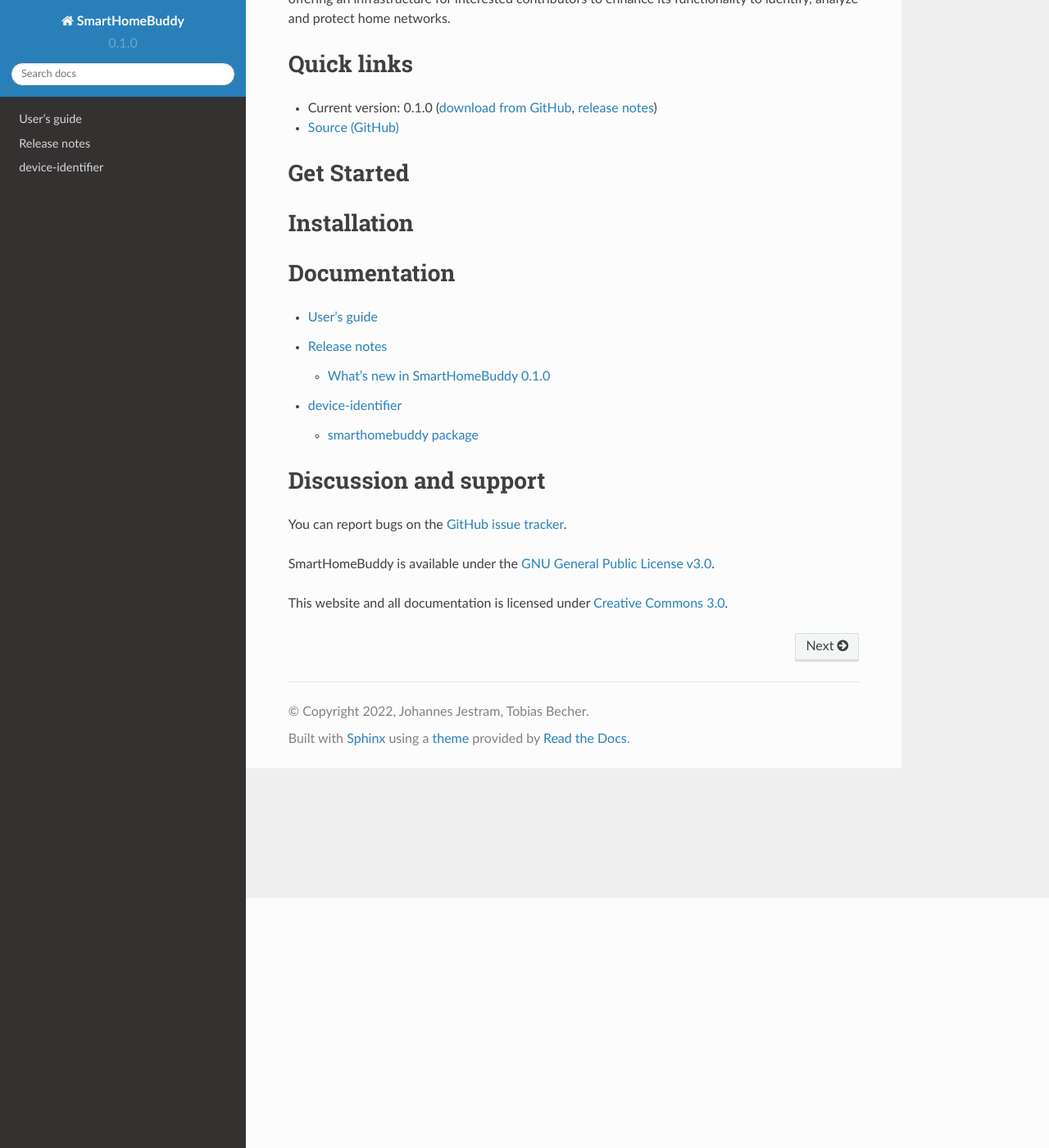
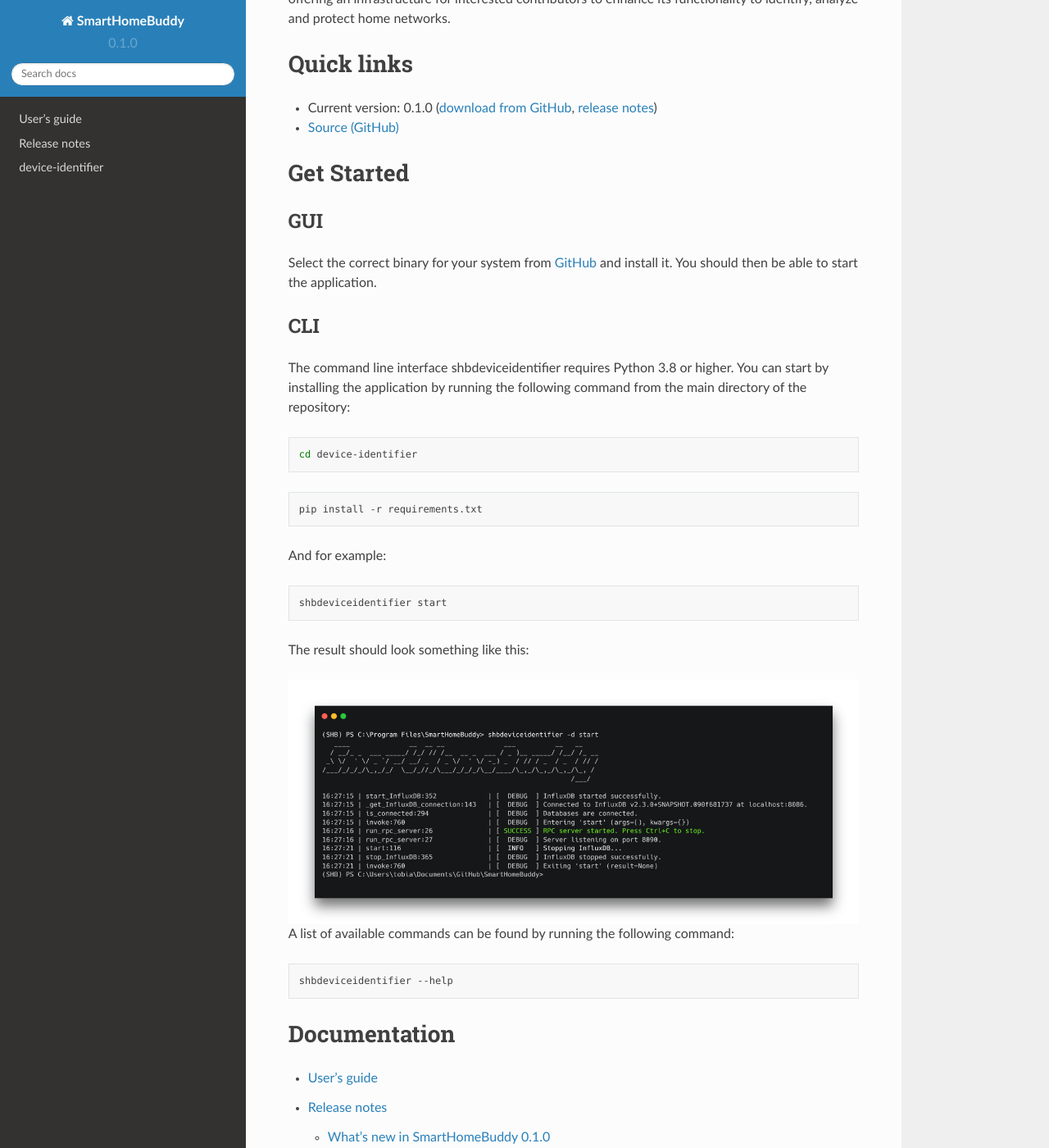
Before and after one commit to jo-jstrm/SmartHomeBuddy, a Sphinx documentation site: the page built from docs/source/index.rst, in a window 1280 px wide and 1400 px high, scrolled down 305 px. Shown: the whole window at 82% size. Built offline with Sphinx 7.4.7 and the Read the Docs theme 2.0.0, drawn with Linux system fonts in a browser that asks for light colours; pages that are not in the unit, such as notebooks, are missing from menus; comment, search, counter and statistics services are not loaded.

Commit message:
added short Get Started section

```diff
--- a/docs/source/_static/custom.css
+++ b/docs/source/_static/custom.css
@@ -0,0 +1,23 @@
+/* Copy buttons */
+button.copybtn {
+    webkit-transition: opacity .3s ease-in-out;
+    -o-transition: opacity .3s ease-in-out;
+    transition: opacity .3s ease-in-out;
+    opacity: 0;
+    padding: 2px 6px;
+    position: absolute;
+    right: 4px;
+    top: 4px;
+}
+
+div.highlight:hover .copybtn, div.highlight .copybtn:focus {
+    opacity: .3;
+}
+
+div.highlight .copybtn:hover {
+    opacity: 1;
+}
+
+div.highlight {
+    position: relative;
+}
--- /dev/null
+++ b/docs/source/_static/custom.js
@@ -0,0 +1,25 @@
+function addCopyButtonToCode() {
+// get all code elements
+    var allCodeBlocksElements = $("div.highlight pre");
+
+// For each element, do the following steps
+    allCodeBlocksElements.each(function (ii) {
+// define a unique id for this element and add it
+        var currentId = "codeblock" + (ii + 1);
+        $(this).attr('id', currentId);
+
+// create a button that's configured for clipboard.js
+// point it to the text that's in this code block
+// add the button just after the text in the code block w/ jquery
+        var clipButton = '<button class="btn copybtn" data-clipboard-target="#' + currentId + '"><img src="https://clipboardjs.com/assets/images/clippy.svg" width="13" alt="Copy to clipboard"></button>';
+        $(this).after(clipButton);
+    });
+
+// tell clipboard.js to look for clicks that match this query
+    new Clipboard('.btn');
+}
+
+$(document).ready(function () {
+// Once the DOM is loaded for the page, attach clipboard buttons
+    addCopyButtonToCode();
+});
--- a/docs/source/conf.py
+++ b/docs/source/conf.py
@@ -69,3 +69,8 @@
 html_css_files = [
     'custom.css',
 ]
+
+html_js_files = [
+    'custom.js',
+    "https://cdn.jsdelivr.net/npm/clipboard@1/dist/clipboard.min.js"
+]
--- a/docs/source/index.rst
+++ b/docs/source/index.rst
@@ -22,12 +22,44 @@
 Get Started
 ------------
 
+GUI
+~~~
+
+Select the correct binary for your system from `GitHub <https://github.com/jo-jstrm/SmartHomeBuddy/releases>`_ and install it.
+You should then be able to start the application.
 
 
-Installation
-------------
+CLI
+~~~~
 
+The command line interface shbdeviceidentifier requires Python 3.8 or higher.
+You can start by installing the application by running the following command from the main directory of the repository:
 
+.. code-block:: bash
+
+    cd device-identifier
+
+.. code-block:: bash
+
+    pip install -r requirements.txt
+
+And for example:
+
+.. code-block:: bash
+
+    shbdeviceidentifier start
+
+The result should look something like this:
+
+.. image:: media/cli_carbon2_bgW.png
+    :alt: device-identifier-start
+    :align: center
+
+A list of available commands can be found by running the following command:
+
+.. code-block:: bash
+
+    shbdeviceidentifier --help
 
 Documentation
 -------------
```
Also changed, not shown: docs/source/media/cli_carbon1_bgW.png (added), docs/source/media/cli_carbon2_bgW.png (added).
